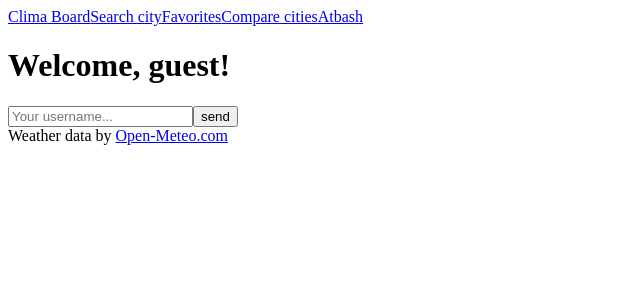
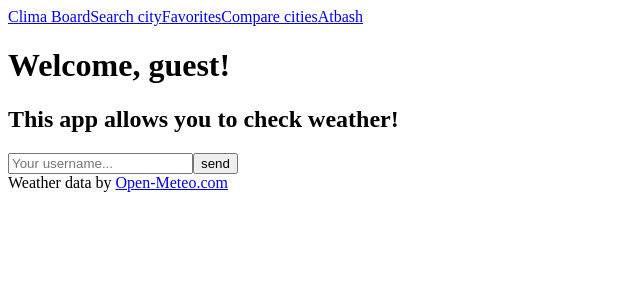
Before and after one commit to Sanzake/kodcode_git, a React (Vite) app in the folder week22/ClimaBoard/frontend/: page / in a window 1280 px wide. Shown: the top 300 px of the page, without its empty margins (0-640 px from the left). Built offline with nearby package versions, Linux system fonts and the light colour scheme.

Commit message:
Add annotation to page

```diff
--- a/week22/ClimaBoard/frontend/src/pages/HomePage/HomePage.tsx
+++ b/week22/ClimaBoard/frontend/src/pages/HomePage/HomePage.tsx
@@ -16,6 +16,7 @@ export default function HomePage() {
     return (
         <div>
             <h1>Welcome, {username}!</h1>
+            <h2>This app allows you to check weather!</h2>
             <form onSubmit={sendUsername}>
                 <input type="text" placeholder="Your username..." ref={inputRef}/>
                 <button onClick={() => sendUsername}>send</button>
```
